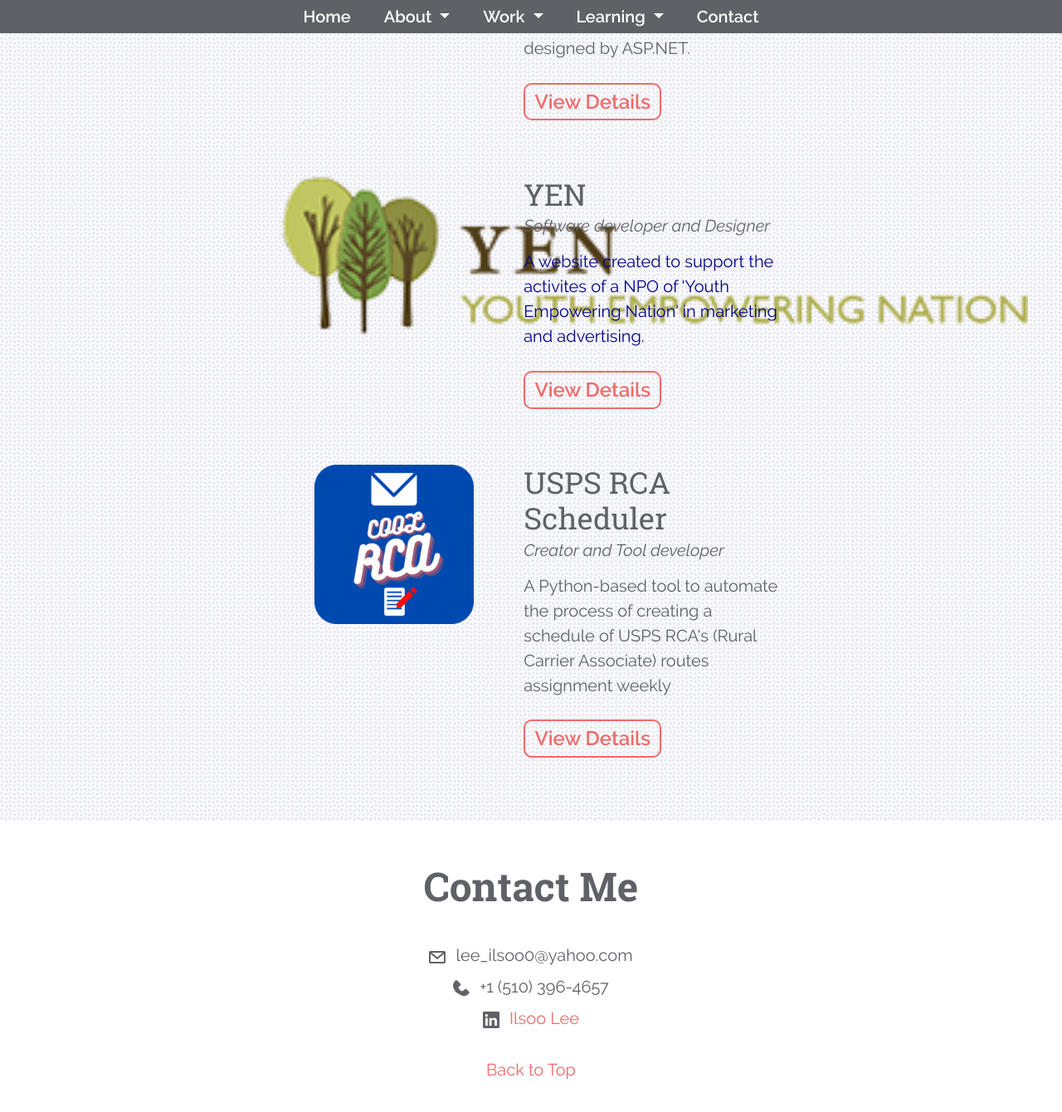
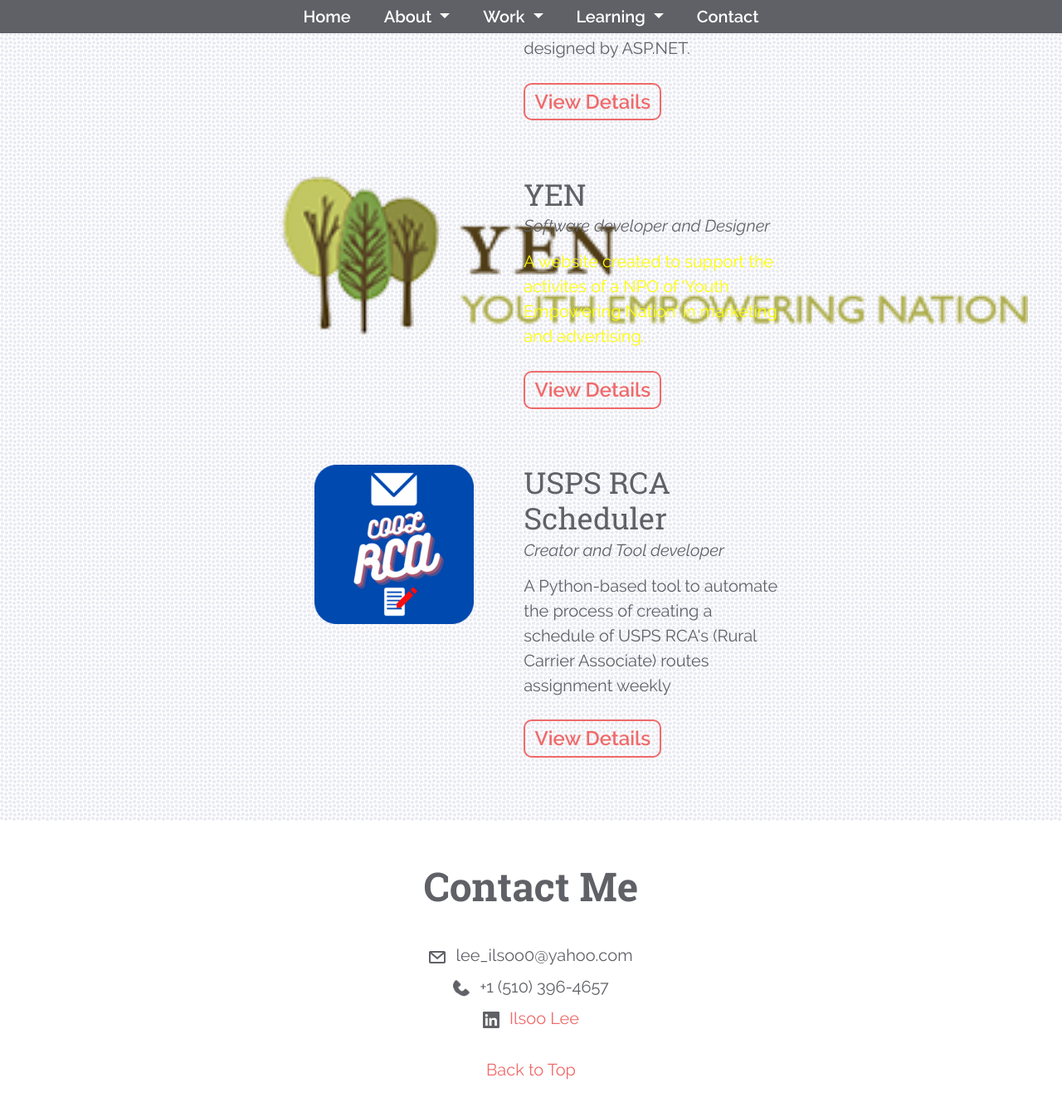
Before and after one commit to soo1017/soolee, a Jekyll site: the page built from index.html, in a window 1280 px wide and 1400 px high, scrolled down 3296 px. Shown: the top 1340 px of the window at 83% size. Built offline with Jekyll 4.4.1, drawn with Linux system fonts in a browser that asks for light colours; nearby versions of some CDN libraries.

Commit message:
Update style.scss

```diff
--- a/css/style.scss
+++ b/css/style.scss
@@ -101,7 +101,7 @@
     text-align: left;
 }
 .left-color {
-    color: rgb(0,0,139);
+    color: yellow;
 }
 .left-col-spare {
     padding-left: 1rem;
```
